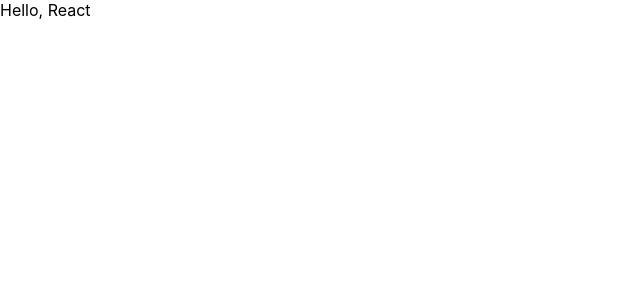
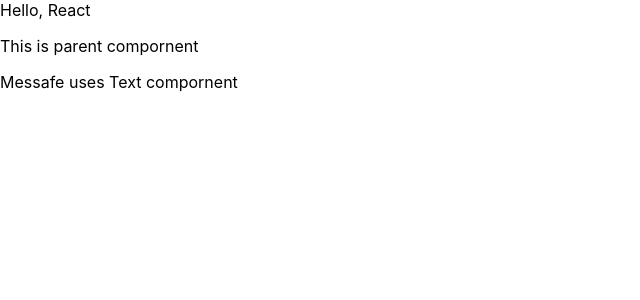
Before and after one commit to t0ottio13/learn-react, a React (Create React App) app: page / in a window 1280 px wide. Shown: the top 300 px of the page, without its empty margins (0-640 px from the left). Built offline with nearby package versions, Linux system fonts and the light colour scheme.

Commit message:
[add] Messageコンポーネントを追加

```diff
--- /dev/null
+++ b/src/components/Message.tsx
@@ -0,0 +1,31 @@
+// 無名関数でコンポーネントを定義し、Textという変数に代入する
+// Textコンポーネントは親から`context`というデータを受け取る
+const Text = (props: {content: string}) => {
+    const { content } = props
+
+    return <p className="text">{content}</p>
+}
+
+// ＜感想＞
+// 行の終わりに`;`つけないの違和感しかないｗ
+// セミコロンはつける派とつけない派がいる、どっちでもいいみたい
+// つけたほうが無難らしい
+// https://plus1.blog/ts-js-semi/
+
+// 同様に定義したコンポーネントをMessageという変数に代入する
+const Message = (props: {}) => {
+    const content1 = `This is parent compornent`
+    const content2 = `Messafe uses Text compornent`
+
+    return (
+        <div>
+            {/* contentというキーでコンポーネントにデータを渡す */}
+            <Text content={content1}></Text>
+
+            {/* 違うデータを渡すと、違う内容が表示される */}
+            <Text content={content2}></Text>
+        </div>
+    )
+}
+
+export default Message
--- a/src/index.tsx
+++ b/src/index.tsx
@@ -3,6 +3,7 @@
 import './index.css';
 // import App from './App';
 import Hello from './components/Hello'
+import Message from './components/Message';
 import reportWebVitals from './reportWebVitals';
 
 // ReactDOM.createRootにHTMLの設置先を設定し、rootオブジェクトを作成
@@ -17,6 +18,7 @@
     {/* <App />  */}
 
     <Hello />
+    <Message />
 
   </React.StrictMode>
 );
```
